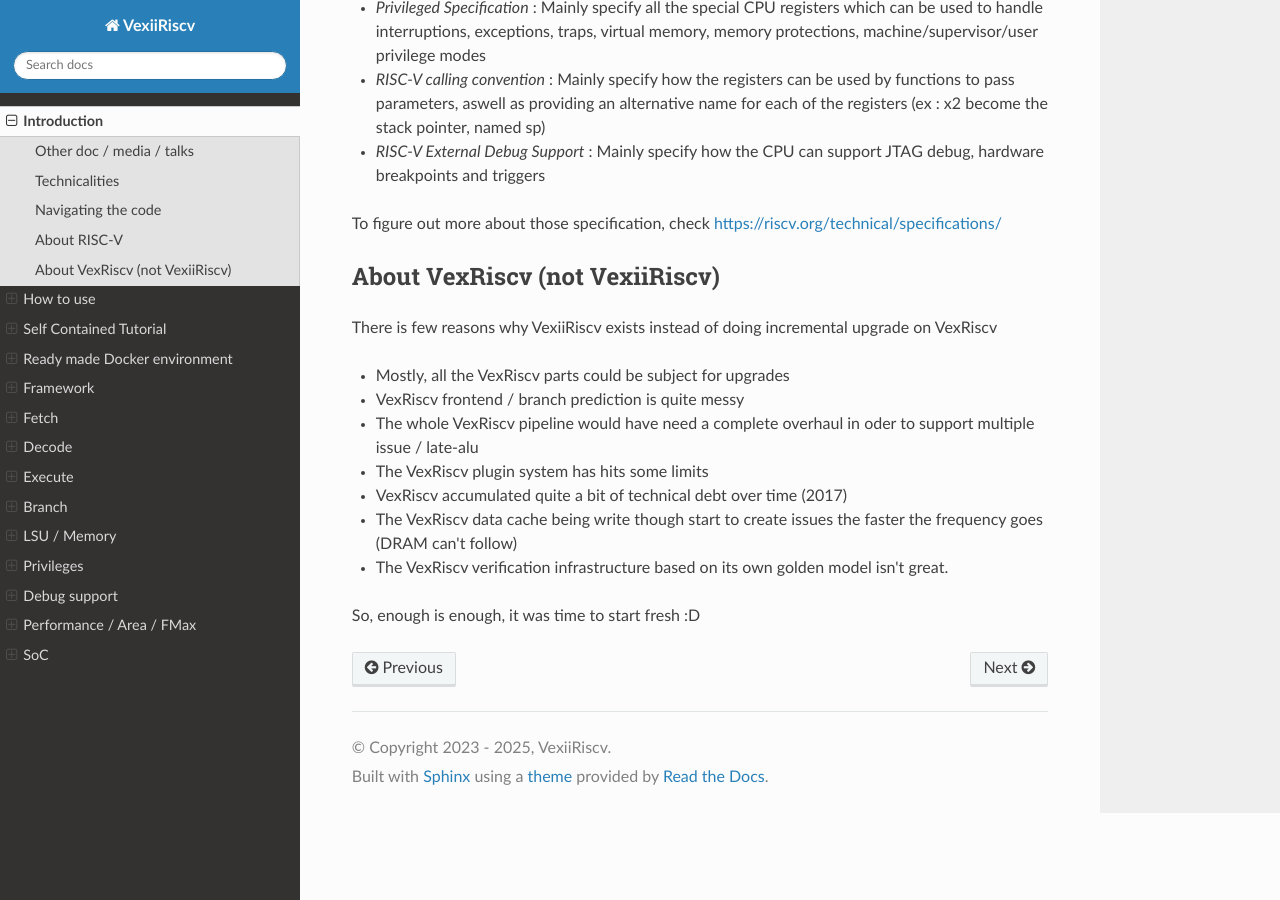
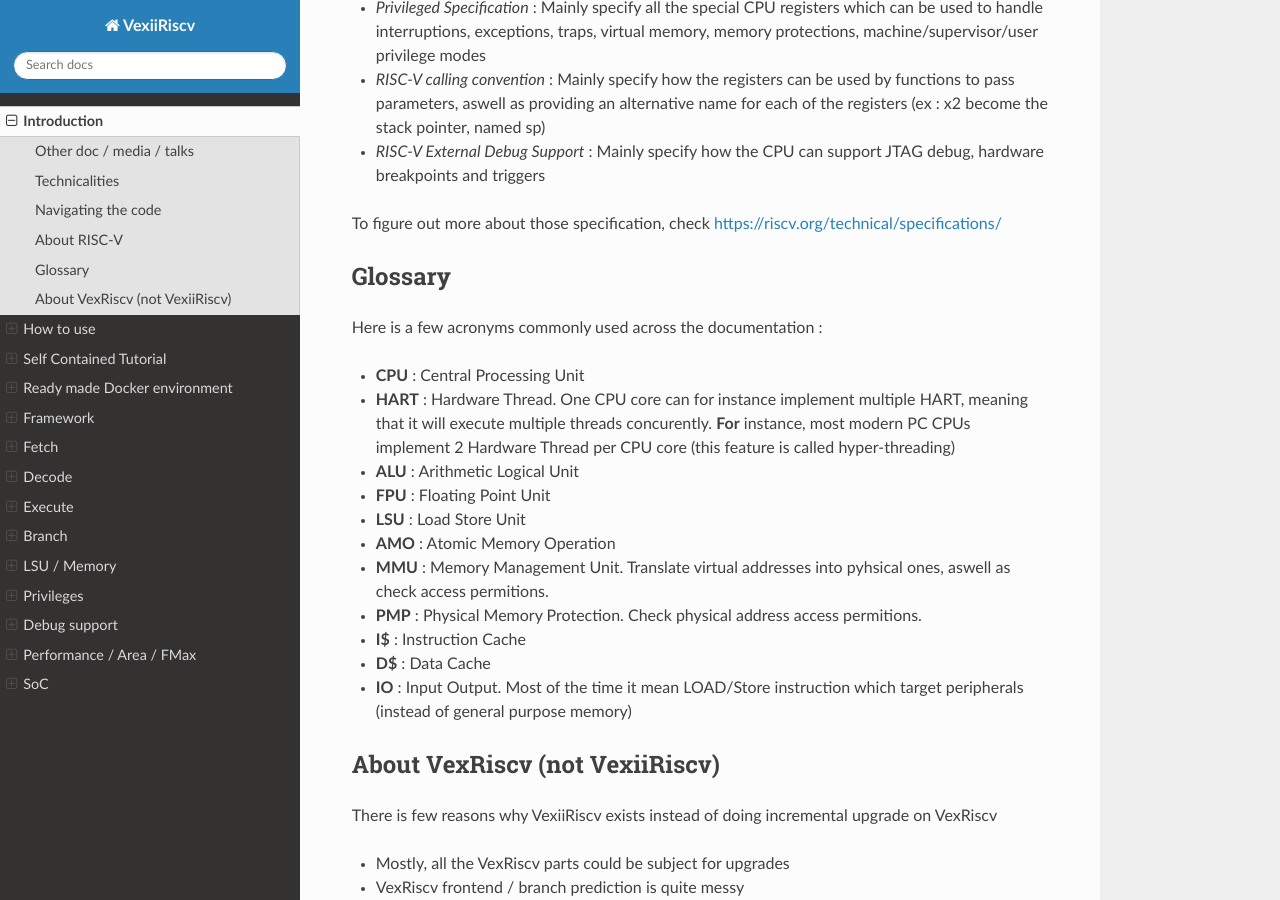
Before and after one commit to SpinalHDL/VexiiRiscv-RTD, a Sphinx documentation site: the page built from source/VexiiRiscv/Introduction/index.rst, in a window 1280 px wide and 900 px high, scrolled down 2390 px. Built offline with Sphinx 7.4.7 and the Read the Docs theme 3.1.0, drawn with Linux system fonts in a browser that asks for light colours.

Commit message:
Add a compact glossary

```diff
--- a/source/VexiiRiscv/Introduction/index.rst
+++ b/source/VexiiRiscv/Introduction/index.rst
@@ -83,6 +83,24 @@
 
 To figure out more about those specification, check https://riscv.org/technical/specifications/
 
+Glossary
+------------------
+
+Here is a few acronyms commonly used across the documentation :
+
+- **CPU** : Central Processing Unit
+- **HART** : Hardware Thread. One CPU core can for instance implement multiple HART, meaning that it will execute multiple threads concurently.
+  **For** instance, most modern PC CPUs implement 2 Hardware Thread per CPU core (this feature is called hyper-threading)
+- **ALU** : Arithmetic Logical Unit
+- **FPU** : Floating Point Unit
+- **LSU** : Load Store Unit
+- **AMO** : Atomic Memory Operation
+- **MMU** : Memory Management Unit. Translate virtual addresses into pyhsical ones, aswell as check access permitions.
+- **PMP** : Physical Memory Protection. Check physical address access permitions.
+- **I$** : Instruction Cache
+- **D$** : Data Cache
+- **IO** : Input Output. Most of the time it mean LOAD/Store instruction which target peripherals (instead of general purpose memory)
+
 About VexRiscv (not VexiiRiscv)
 -------------------------------
 
```
